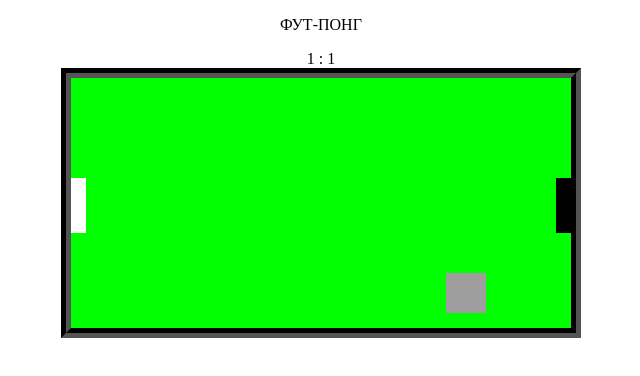
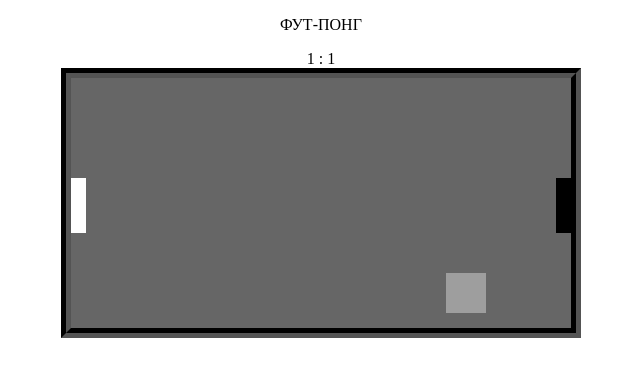
Before and after one commit to caffeinesquirrel/foot-pong, a plain HTML site: page index.html in a window 1280 px wide. Shown: the whole page, without its empty margins (319-959 px from the left). Drawn offline with Linux system fonts and the light colour scheme; grey boxes are pictures that could not be loaded.

Commit message:
changed background color

```diff
--- a/style.css
+++ b/style.css
@@ -8,7 +8,7 @@ body {
   width: 500px;
   height: 250px;
   border: 10px groove black;
-  background-color: #00FF00;
+  background-color: #666;
   position: relative;
   overflow: hidden;
   cursor: pointer;
```
